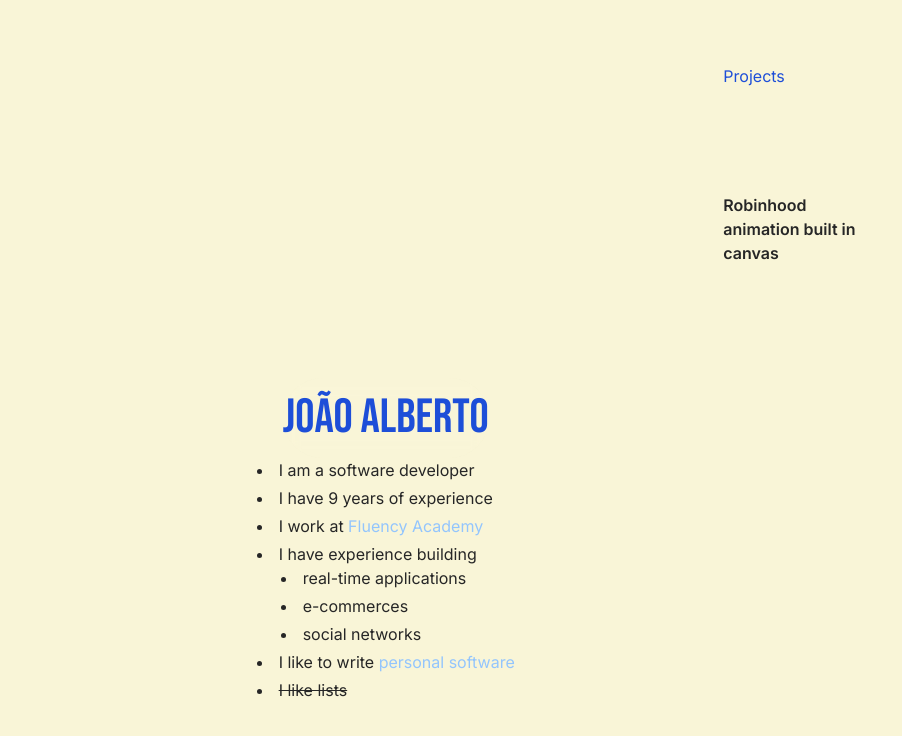
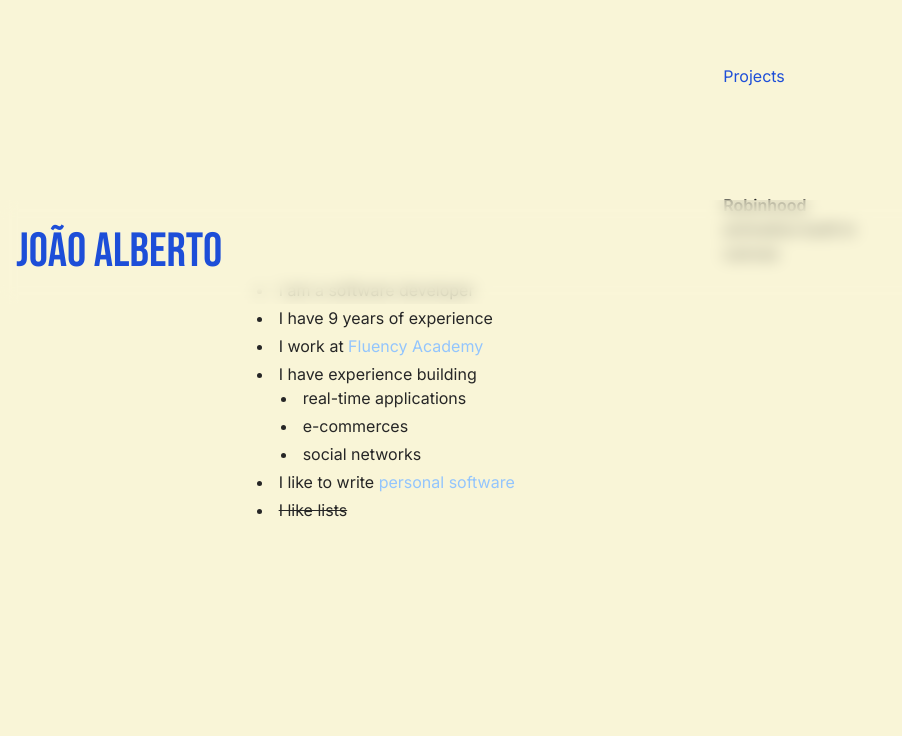
Before and after one commit to joaoalberto-dev/joaoalberto.dev, a Next.js app: page / in a window 1280 px wide. Shown: the top 736 px of the page, without its empty margins (0-902 px from the left). Built offline with nearby package versions, Linux system fonts and the light colour scheme; no server answers; grey boxes are pictures that could not be loaded.

Commit message:
chore: make title sticky with framer-motion

```diff
--- a/src/components/home/title.tsx
+++ b/src/components/home/title.tsx
@@ -11,18 +11,20 @@ import { useRef } from "react";
 function HomeTitle() {
   const container = useRef<HTMLHeadingElement>(null);
   const { scrollY } = useScroll({ target: container });
-  const scaleXPadding = useTransform(scrollY, [0, 200], [0, 16]);
-  const xPadding = useMotionTemplate`${scaleXPadding}px`
+
   const scaleFontSize = useTransform(scrollY, [0, 200], [48, 24]);
-  const titleFontSize = useMotionTemplate`${scaleFontSize}px`;
+  const fontSize = useMotionTemplate`${scaleFontSize}px`;
+
+  const topPosition = useTransform(scrollY, [0, 200], [200, 0]);
+  const top = useMotionTemplate`${topPosition}px`;
 
   return (
     <motion.h1
-      initial={{ opacity: 0 }}
-      animate={{ opacity: 1 }}
-      style={{ fontSize: titleFontSize, paddingInline: xPadding }}
+      initial={{ opacity: 0, scale: 0.9 }}
+      animate={{ opacity: 1, scale: 1 }}
+      style={{ fontSize, top, originX: 0, originY: 0.5 }}
       ref={container}
-      className="t-0 mt-[35vh] p-4 rounded-full bg-brand/50 backdrop-blur align-baseline leading-none font-title text-blue-700 sticky top-[16px]"
+      className="fixed p-4 left-0 right-0 bg-brand/50 backdrop-blur font-title text-blue-700"
     >
       João Alberto
     </motion.h1>
```
